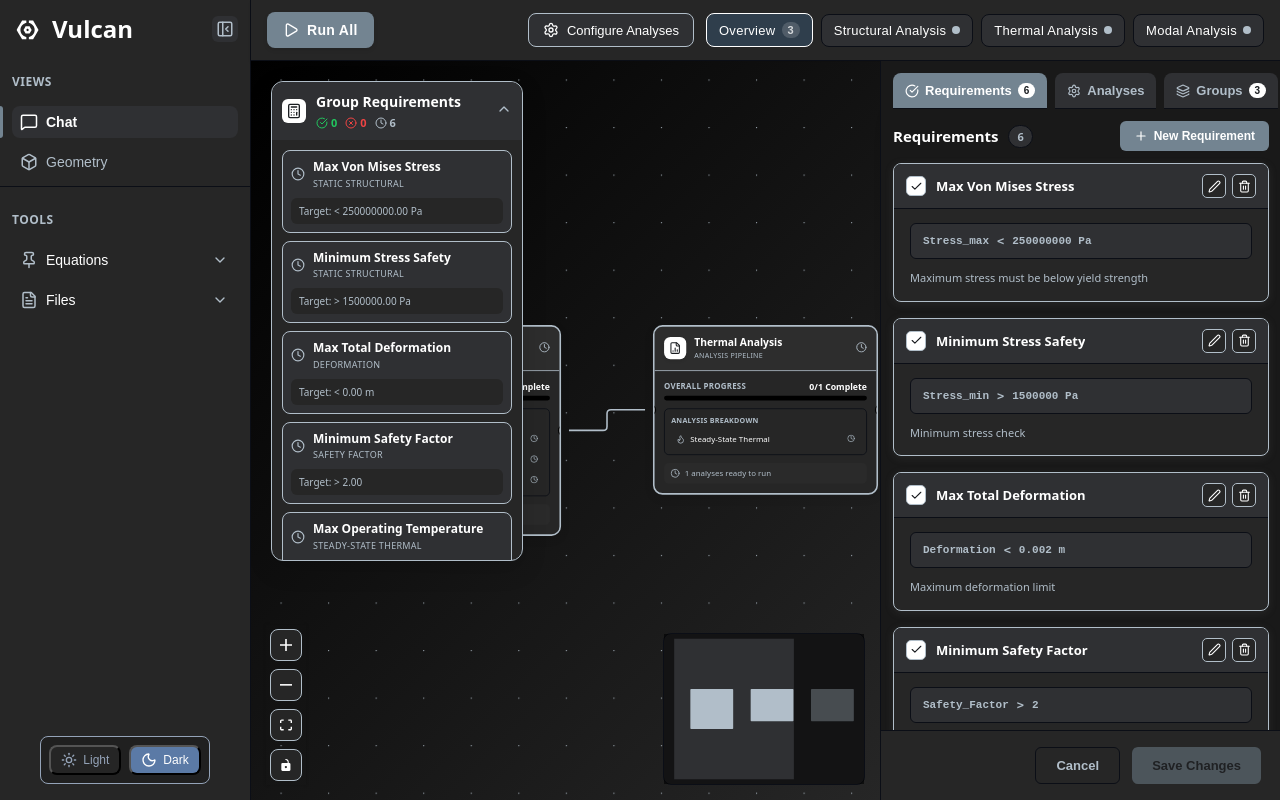
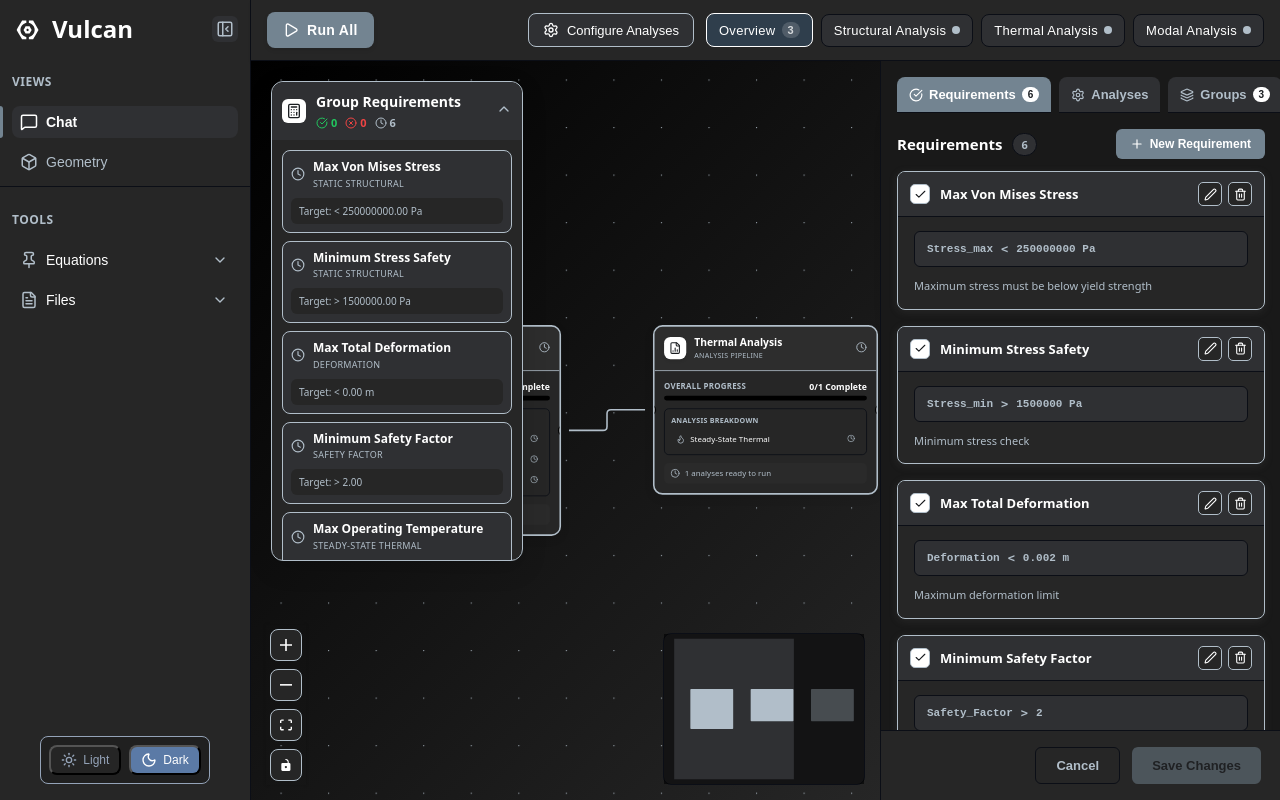
Before and after one commit to josemecado/mecado-ui-playground, a React (Vite) app: page / in a window 1280 px wide. Both pictures are taken after a click on the button "Configure Analyses". Built offline with nearby package versions, Linux system fonts and the light colour scheme.

Commit message:
changed padding of analysis config panel

```diff
--- a/src/projects/analysisFlow/components/AnalysisBuilder/AnalysisSetupBuilder.tsx
+++ b/src/projects/analysisFlow/components/AnalysisBuilder/AnalysisSetupBuilder.tsx
@@ -161,7 +161,7 @@ const TabBar = styled.div`
 const HeaderSection = styled.div<{ $theme: "light" | "dark"}>`
   display: flex;
   background-color: ${props => props.$theme === "dark" ? "var(--bg-shadow)" : "var(--bg-secondary)"};
-  padding: 12px 12px 0 12px;
+  padding: 16px 16px 0 16px;
 `;
 
 const Tab = styled.button<{ $active: boolean }>`
@@ -223,7 +223,7 @@ const TabCount = styled.span`
 const PanelContent = styled.div`
   flex: 1;
   overflow-y: auto;
-  padding: 12px 12px 0 12px;
+  padding: 16px 16px 0 16px;
 `;
 
 const PanelFooter = styled.div`
```
